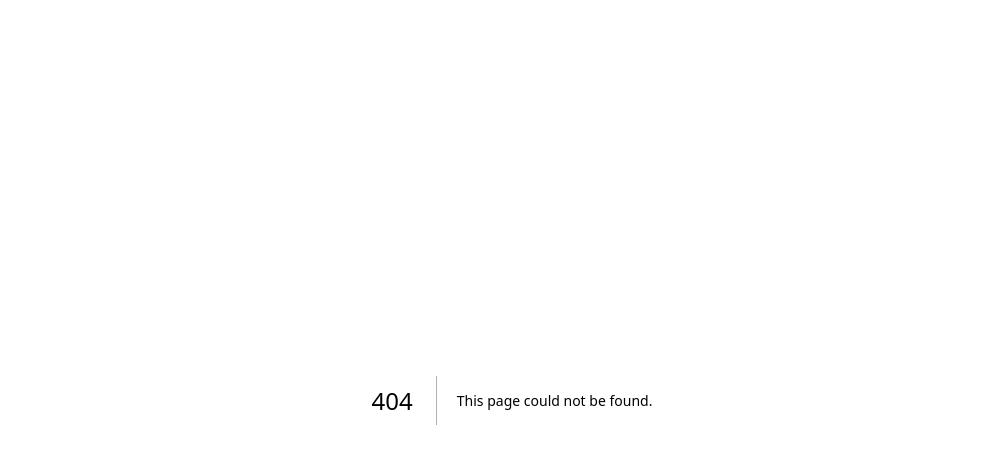
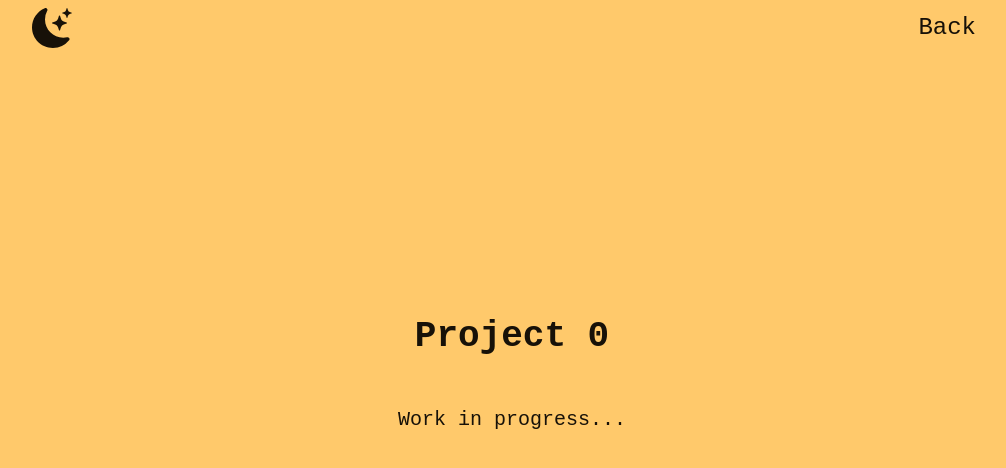
Before and after one commit to Pineapple-Soup/personal-website, a Next.js app: page /projects/0 in a window 1280 px wide. Before the commit this address had no page. Shown: the top 468 px of the page, without its empty margins (128-1134 px from the left). Built offline with nearby package versions, Linux system fonts and the light colour scheme.

Commit message:
feat: add dynamic page links

```diff
--- /dev/null
+++ b/src/app/bio/page.tsx
@@ -0,0 +1,19 @@
+import Link from "next/link";
+import ThemeToggle from "@/components/ThemeToggle";
+
+export default function BioPage() {
+    return (
+        <main>
+            <header className="fixed w-3/4 my-2 flex justify-between items-center">
+                <ThemeToggle />
+                <button className="mx-4">
+                    <Link href="/"> Back </Link>
+                </button>
+            </header>
+            <section className="w-full h-screen flex flex-col justify-center items-center">
+                <h2 className="text-4xl font-bold"> About Me </h2>
+                <p className="my-12"> Work in progress... </p>
+            </section>
+        </main>
+    );
+}
--- /dev/null
+++ b/src/app/projects/[id]/page.tsx
@@ -0,0 +1,23 @@
+import Link from 'next/link';
+import ThemeToggle from '@/components/ThemeToggle';
+
+export default async function ProjectPage({ params }: { params: Promise<{ id: number }> }) {
+
+    const id = (await params).id;
+    const name = "Project " + id;
+
+    return (
+        <main>
+            <header className="fixed w-3/4 my-2 flex justify-between items-center">
+                <ThemeToggle />
+                <button className="mx-4">
+                    <Link href="/"> Back </Link>
+                </button>
+            </header>
+            <section className="w-full h-screen flex flex-col justify-center items-center">
+                <h2 className="text-4xl font-bold"> {name} </h2>
+                <p className="my-12"> Work in progress... </p>
+            </section>
+        </main>
+    );
+  }
--- /dev/null
+++ b/src/app/projects/page.tsx
@@ -0,0 +1,19 @@
+import Link from 'next/link';
+import ThemeToggle from '@/components/ThemeToggle';
+
+export default function ProjectPage() {
+    return (
+        <main>
+            <header className="fixed w-3/4 my-2 flex justify-between items-center">
+                <ThemeToggle />
+                <button className="mx-4">
+                    <Link href="/"> Back </Link>
+                </button>
+            </header>
+            <section className="w-full h-screen flex flex-col justify-center items-center">
+                <h2 className="text-4xl font-bold"> Projects </h2>
+                <p className="my-12"> Work in progress... </p>
+            </section>
+        </main>
+    );
+}
--- a/src/components/About.tsx
+++ b/src/components/About.tsx
@@ -1,4 +1,4 @@
-import React from "react";
+import Link from 'next/link';
 
 export default function About() {
     return (
@@ -16,7 +16,7 @@ export default function About() {
                     When I&apos;m not coding or reading papers, you can find me practicing piano or guitar.
                 </p>
                 <button className="ml-auto text-lg bg-secondary rounded-md px-4 py-2 drop-shadow-xl hover:bg-accent hover:scale-110">
-                    Read More
+                    <Link href="/bio"> Read More </Link>
                 </button>
             </div>
         </section>
--- a/src/components/Carousel.tsx
+++ b/src/components/Carousel.tsx
@@ -3,6 +3,7 @@
 import { CardProps } from './Card';
 import Card from './Card';
 import React, { useState } from 'react';
+import Link from 'next/link';
 
 
 export interface CarouselProps {
@@ -37,7 +38,9 @@ const Carousel = ({ cards }: CarouselProps) => {
                 <Card {...cards[currentIndex === 0 ? cards.length - 1 : currentIndex - 1]} />
             </div>
             <div className={`flex-1 z-10 rounded-3xl ${isAnimating === -1 ? "transition-all ease-out duration-300 translate-x-3/4 translate-y-8 opacity-50 -z-10" : isAnimating === 1 ? "transition-all ease-out duration-300 -translate-x-3/4 translate-y-8 opacity-50 z-20" : ""}`}>
-                <Card {...cards[currentIndex]} />
+                <Link href={`/projects/${currentIndex}`}>
+                    <Card {...cards[currentIndex]} />
+                </Link>
             </div>
             <div onClick={handleNextClick} className={`flex-1 opacity-50 rounded-3xl -translate-x-1/4 translate-y-8 ${isAnimating === -1 ? "transition-all ease-out duration-300 !opacity-0" : isAnimating === 1 ? "transition-all ease-out duration-300 -translate-x-full -translate-y-2 !opacity-100 z-20" : ""}`}>
                 <Card {...cards[currentIndex === cards.length - 1 ? 0 : currentIndex + 1]} />
```
